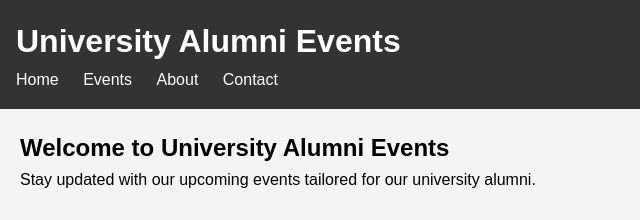
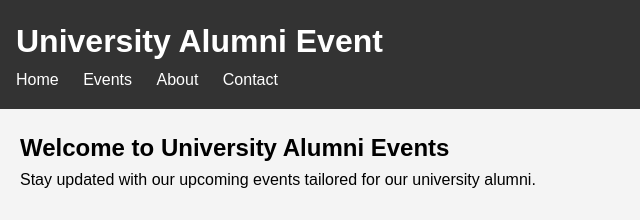
Before and after one commit to AngeGitego/CSS-Contest_GRP1, a plain HTML site: page grp19/index.html in a window 1280 px wide. Shown: the top 220 px of the page, 0-640 px from the left. Drawn offline with Linux system fonts and the light colour scheme.

Commit message:
Update index.html

```diff
--- a/grp19/index.html
+++ b/grp19/index.html
@@ -8,7 +8,7 @@
 </head>
 <body>
     <header>
-        <h1>University Alumni Events</h1>
+        <h1>University Alumni Event</h1>
         <nav>
             <ul>
                 <li><a href="#home">Home</a></li>
```
